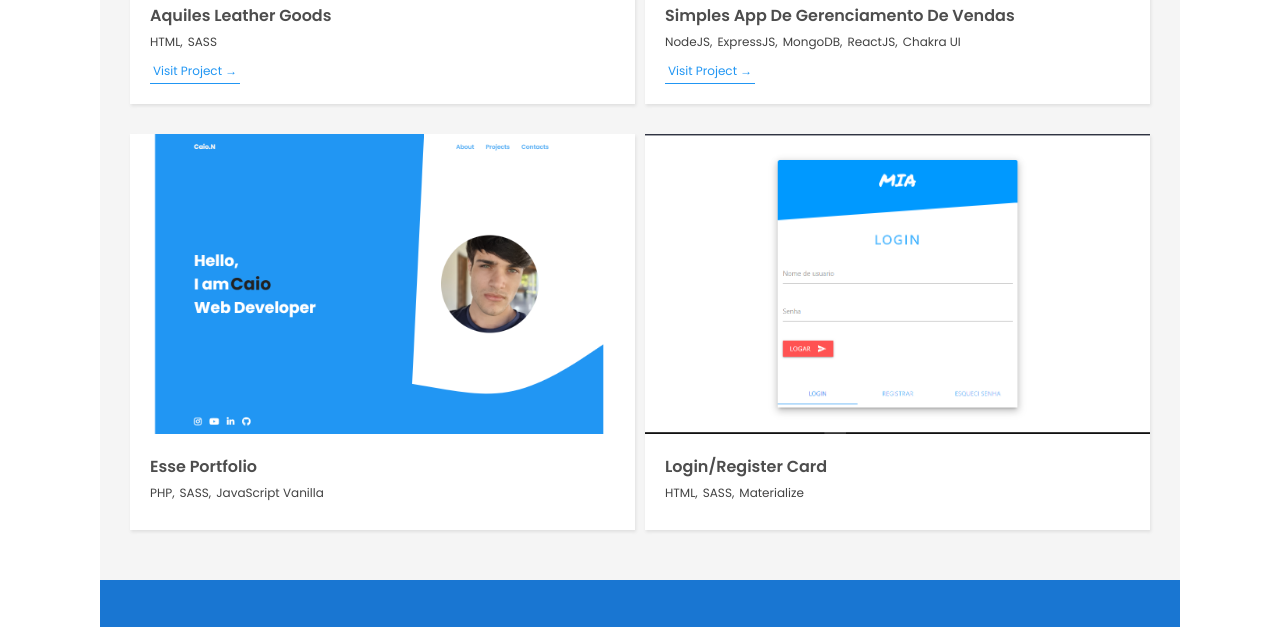
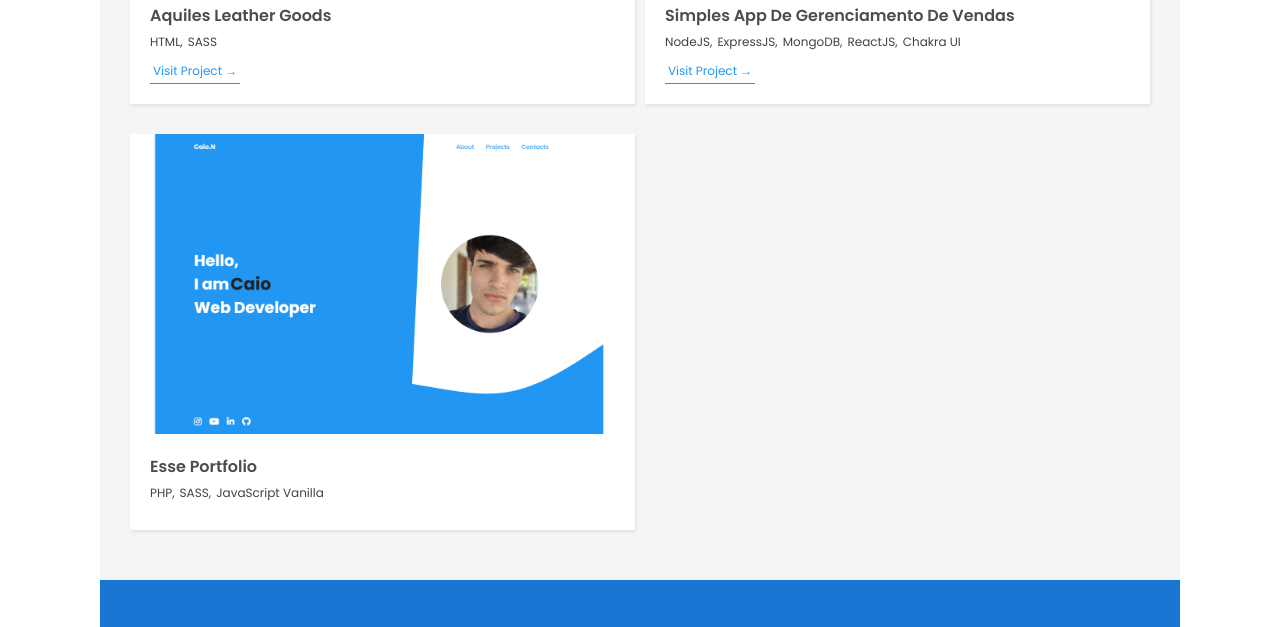
Before and after one commit to caionobrex/caionobrex.github.io, a plain HTML site: page index.html in a window 1280 px wide. Shown: the part 1695-2322 px from the top of the page. Drawn offline with Linux system fonts and the light colour scheme.

Commit message:
Project card Login removed

```diff
--- a/index.html
+++ b/index.html
@@ -167,23 +167,6 @@
 					</ul>
 				</div>
 			</div>
-			<div class="project-card">
-				<div class="project-card__img-box">
-					<picture>
-						<source media="(max-width: 600px)" srcset="./images/project7-mobile.png" class="project-card__img">
-						<source media="(max-width: 992px)" srcset="./images/project6.png" class="project-card__img">
-						<img src="./images/project7.png" class="project-card__img">
-					</picture>
-				</div>
-				<div class="project-card__content">
-					<span class="project-card__title">Login/Register Card</span>
-					<ul class="project-card__list">
-						<li class="project-card__list-item">HTML,</li>
-						<li class="project-card__list-item">SASS,</li>
-						<li class="project-card__list-item">Materialize</li>
-					</ul>
-				</div>
-			</div>
 		</div>
 	</section>
 
```
Also changed, not shown: images/project9.png (added).
